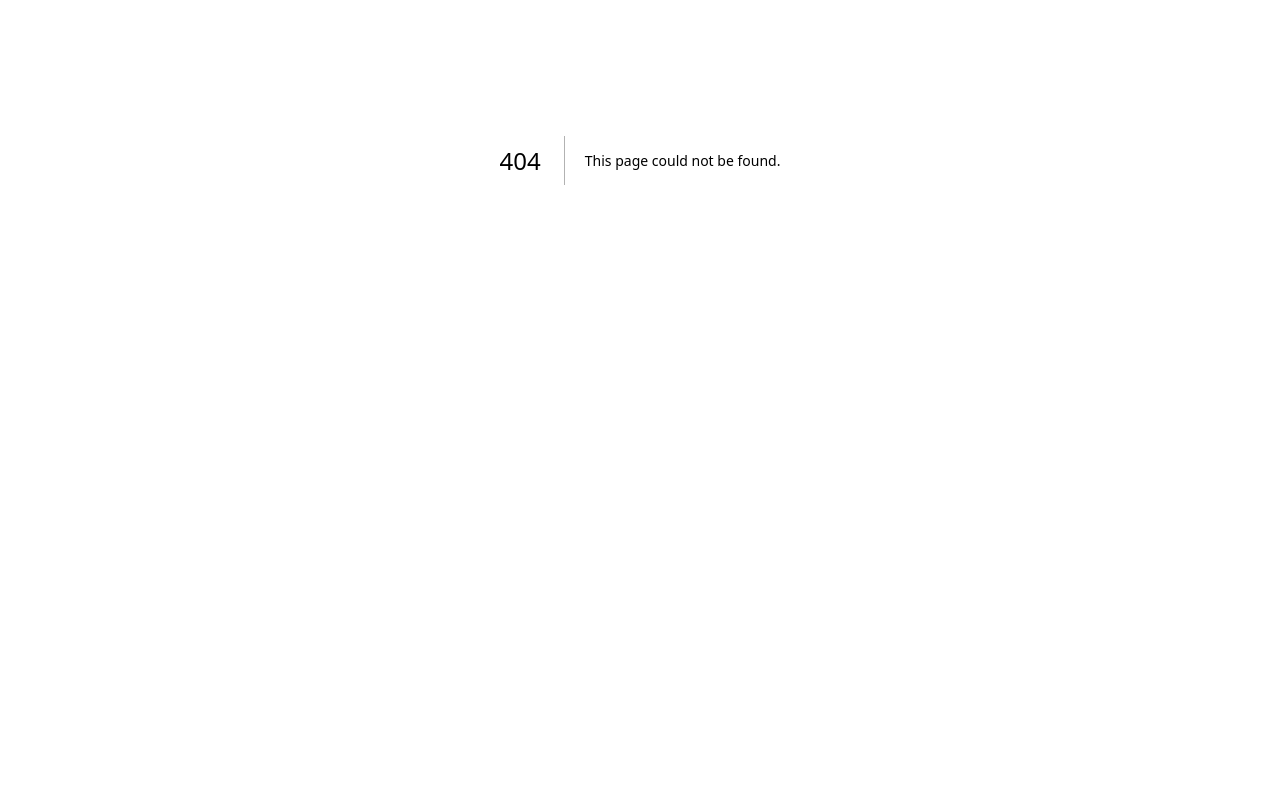
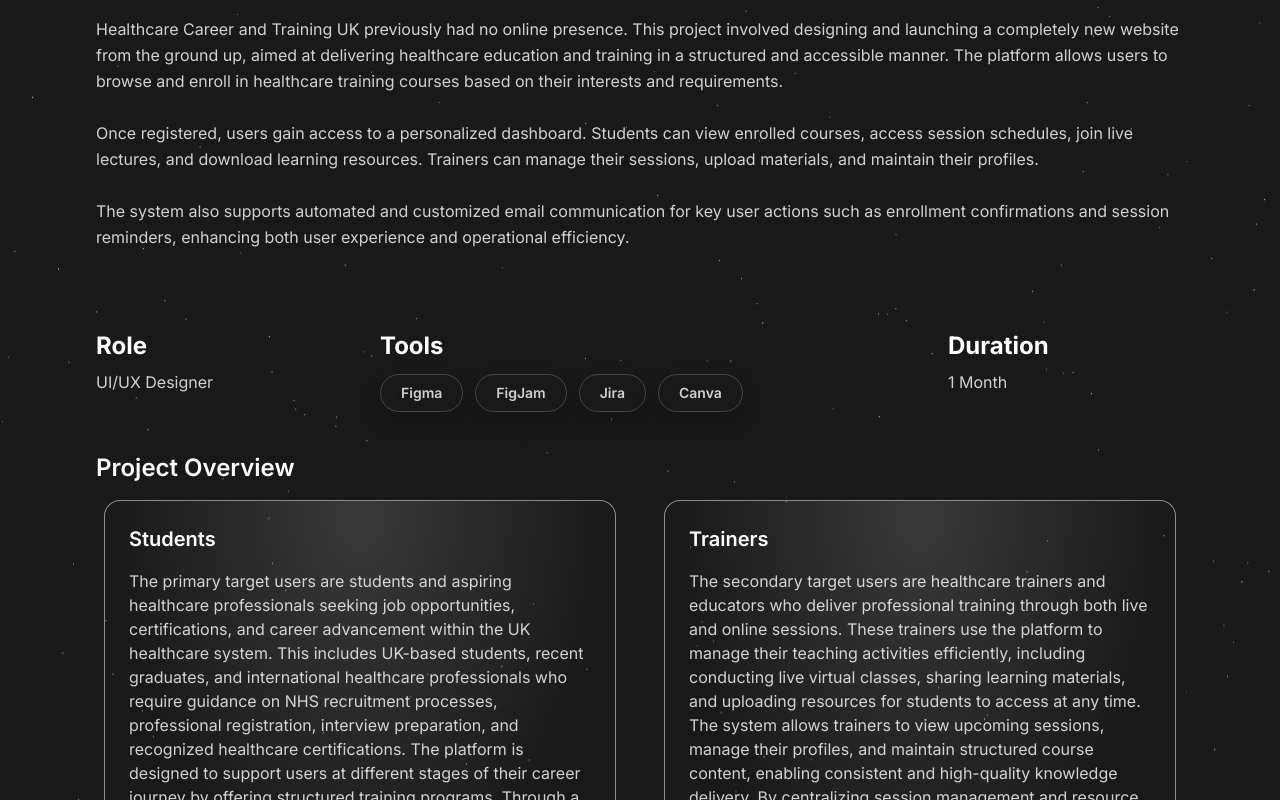
Before and after one commit to shivam121q1/portfolio, a Next.js app: page /project/1 in a window 1280 px wide. Before the commit this address had no page. Shown: the part 240-1040 px from the top of the page. Before the commit the page ends 800 px from the top, so only its background shows below. Built offline with nearby package versions, Linux system fonts and the light colour scheme.

Commit message:
adding the project page

```diff
--- a/src/app/layout.tsx
+++ b/src/app/layout.tsx
@@ -1,15 +1,12 @@
 import type { Metadata } from "next";
-import { Geist, Geist_Mono } from "next/font/google";
+import { Geist, Geist_Mono, Inter } from "next/font/google";
 import "./globals.css";
 import CursorBubbles from "@/components/Effect/CursorBubbles";
-const geistSans = Geist({
-  variable: "--font-geist-sans",
+import { StarsBackground } from "@/components/UI-component/stars-background";
+import { Navbar } from "@/components/Navbar";
+const inter = Inter({
   subsets: ["latin"],
-});
-
-const geistMono = Geist_Mono({
-  variable: "--font-geist-mono",
-  subsets: ["latin"],
+  variable: "--font-inter",
 });
 
 export const metadata: Metadata = {
@@ -25,9 +22,18 @@ export default function RootLayout({
   return (
     <html lang="en">
       <body
-        className={`${geistSans.variable} ${geistMono.variable} antialiased`}
+        className={`${inter.className} antialiased`}
       >
-        {children}
+        <main className="relative flex flex-col min-h-screen bg-black/90 text-white">
+          {/* Background layer */}
+          <StarsBackground className="z-0 pointer-events-none" />
+          {/* <ShootingStars className="z-0 pointer-events-none" /> */}
+
+          {/* Navbar fixed at the top */}
+
+          {children}
+
+        </main>
         {/* <CursorBubbles
           color="#ffffff" // tweak color
           maxParticles={150} // trail density cap
--- /dev/null
+++ b/src/app/project/[projectId]/page.tsx
@@ -0,0 +1,111 @@
+"use client"
+import { ServiceCardNew } from "@/components/section/ServiceSection";
+import { targetUsers } from "@/constants/data";
+import React from "react";
+
+import image from "@/assets/Desktop - 2.png"
+import Image from "next/image";
+
+const page = () => {
+    return (
+        <div className="relative z-10">
+            <section className="max-w-6xl mx-auto px-6 md:px-8 py-16 lg:py-24">
+
+                {/* Heading */}
+                <h2 className="text-2xl md:text-5xl font-semibold text-center mb-16">
+                    Healthcare Career and Training UK
+                </h2>
+
+                {/* Project Overview */}
+                <div className=" text-center md:text-left mb-20">
+                    <h3 className="text-xl md:text-2xl font-semibold mb-4">
+                        Project Overview
+                    </h3>
+
+                    <p className="text-sm md:text-base leading-relaxed text-white/80">
+                        Healthcare Career and Training UK previously had no online presence.
+                        This project involved designing and launching a completely new website
+                        from the ground up, aimed at delivering healthcare education and training
+                        in a structured and accessible manner. The platform allows users to
+                        browse and enroll in healthcare training courses based on their interests
+                        and requirements.
+                        <br /><br />
+                        Once registered, users gain access to a personalized dashboard.
+                        Students can view enrolled courses, access session schedules, join live
+                        lectures, and download learning resources. Trainers can manage their
+                        sessions, upload materials, and maintain their profiles.
+                        <br /><br />
+                        The system also supports automated and customized email communication
+                        for key user actions such as enrollment confirmations and session
+                        reminders, enhancing both user experience and operational efficiency.
+                    </p>
+                </div>
+
+                {/* Info Row */}
+                <div className="grid grid-cols-1 md:grid-cols-4 gap-12 items-start">
+
+                    {/* Role */}
+                    <div className="text-center md:text-left">
+                        <p className="text-xl md:text-2xl font-bold mb-2">
+                            Role
+                        </p>
+                        <p className="text-sm md:text-base text-white/80 ">
+                            UI/UX Designer
+                        </p>
+                    </div>
+
+                    {/* Tools */}
+                    <div className="text-center md:text-left col-span-2">
+                        <p className="text-xl md:text-2xl font-bold mb-3 ">
+                            Tools
+                        </p>
+                        <div className="flex flex-wrap justify-center md:justify-start gap-3 ">
+                            {["Figma", "FigJam", "Jira", "Canva"].map((tool, index) => (
+                                <span
+                                    key={index}
+                                    className="inline-flex items-center justify-center
+                             border border-white/20 rounded-full
+                             px-3 py-1 md:px-5 md:py-2
+                             text-xs md:text-sm font-semibold
+                             backdrop-blur-md
+                             shadow-[0_10px_25px_rgba(0,0,0,0.25)] text-white/80 "
+                                >
+                                    {tool}
+                                </span>
+                            ))}
+                        </div>
+                    </div>
+
+                    {/* Duration */}
+                    <div className="text-center md:text-left">
+                        <p className="text-xl md:text-2xl font-bold mb-2 ">
+                            Duration
+                        </p>
+                        <p className="text-sm md:text-base text-white/80">
+                            1 Month
+                        </p>
+                    </div>
+
+                </div>
+
+                <div className="my-10 ">
+                    <h3 className="text-xl md:text-2xl font-semibold mb-4">
+                        Project Overview
+                    </h3>
+                    <div className="grid grid-cols-1 sm:grid-cols-2  gap-8 justify-items-center">
+
+                        {targetUsers.map((service, index) => (
+                            <ServiceCardNew key={index} service={service} index={index} />
+                        ))}
+                    </div>
+                </div>
+                <div>
+                    <Image src={image} alt="Project Image" className="w-full h-auto rounded-lg shadow-lg" />
+                </div>
+
+            </section>
+        </div>
+    );
+};
+
+export default page;
--- a/src/components/Effect/WavyText.tsx
+++ b/src/components/Effect/WavyText.tsx
@@ -12,11 +12,11 @@ export function WavyText({ text, as: Element = 'h2', className, ...props }: Wavy
   const letters = text.split('');
 
   return (
-    <Element className={cn("inline-flex", className)} {...props}>
+    <Element className={cn("inline-flex tracking-tight", className)} {...props}>
       {letters.map((letter, index) => (
         <span
           key={index}
-          className="transition-all duration-300 ease-in-out hover:transform hover:-translate-y-2 hover:scale-110 hover:-rotate-12"
+          className="transition-all -mr-0.5 duration-300 ease-in-out hover:transform hover:-translate-y-2 hover:scale-110 hover:-rotate-12"
           style={{ display: 'inline-block' }} // Necessary for transform to work correctly
         >
           {letter === ' ' ? '\u00A0' : letter}
--- a/src/components/section/ContactSection.tsx
+++ b/src/components/section/ContactSection.tsx
@@ -62,7 +62,7 @@ export function ContactSection({
         <div className="flex justify-center items-center ">
           <WavyText
             text="Get In Touch!"
-            className="text-5xl font-bold tracking-wide"
+            className="text-3xl md:text-5xl font-bold tracking-wide"
           ></WavyText>
         </div>
 
--- a/src/components/section/ExpertiseGrid.tsx
+++ b/src/components/section/ExpertiseGrid.tsx
@@ -60,7 +60,7 @@ export default function ExpertiseGrid() {
     return (
         <section className="relative">
             <div className="text-center mb-10">
-                <WavyText text="Expertise" className="text-5xl font-bold tracking-wide" />
+                <WavyText text="Expertise" className="text-3xl md:text-5xl font-bold tracking-wide" />
             </div>
 
             <div className="max-w-8xl mx-auto px-6">
--- a/src/components/section/Hero.tsx
+++ b/src/components/section/Hero.tsx
@@ -53,13 +53,13 @@ export function Hero() {
           <h1 className="text-3xl/tight sm:text-4xl/tight lg:text-5xl/tight font-semibold tracking-[-0.02em] text-white tracking-wide">
             Neeyti Khandelwal
           </h1>
-          <p className="mt-3 text-lg sm:text-4xl font-bold text-white tracking-wide">
+          <p className="mt-3 text-lg sm:text-3xl font-bold text-white tracking-wide">
             <AuroraText colors={["#ffffff", "#ffffff", "#ffffff"]}>
               UI/UX Designer
             </AuroraText>
           </p>
 
-          <p className="mt-4 text-sm sm:text-lg text-muted-foreground text-white">
+          <p className="mt-4 text-sm sm:text-lg text-white/80">
             Crafting intuitive experiences that solve real problems. As a UI/UX
             designer, I strive to build impactful and effortlessly simple
             solutions. My focus is on understanding user needs and translating
--- a/src/components/section/ServiceSection.tsx
+++ b/src/components/section/ServiceSection.tsx
@@ -21,7 +21,7 @@ interface ServiceCardProps {
   index: number;
 }
 
-function ServiceCardNew({ service, index }: ServiceCardProps) {
+export function ServiceCardNew({ service, index }: ServiceCardProps) {
   const Icon = service?.icon;
   return (
     <motion.div
@@ -29,7 +29,7 @@ function ServiceCardNew({ service, index }: ServiceCardProps) {
       whileTap={{ scale: 0.98 }}
       transition={{ type: "spring", stiffness: 200, damping: 15 }}
       className={clsx(
-        "relative w-full max-w-md p-5 md:p-6 rounded-xl md:rounded-2xl border overflow-hidden transition-all duration-500",
+        "relative w-full max-w-lg p-5 md:p-6 rounded-xl md:rounded-2xl border overflow-hidden transition-all duration-500",
 
       )}
       style={{
@@ -45,9 +45,14 @@ function ServiceCardNew({ service, index }: ServiceCardProps) {
         <div className="flex items-start justify-between gap-4 mb-4">
           <div className="flex items-center gap-3">
             {/* Icon */}
-            <div className="w-11 h-11 rounded-xl flex items-center justify-center bg-primary-foreground/10 text-gray-900 ">
-              {Icon ? <Icon className="size-6 text-white" /> : <span className="font-bold">{index + 1}</span>}
-            </div>
+            {
+              Icon && (
+                <div className="w-11 h-11 rounded-xl flex items-center justify-center bg-primary-foreground/10 text-gray-900 ">
+                  {Icon ? <Icon className="size-6 text-white" /> : <span className="font-bold">{index + 1}</span>}
+                </div>
+              )
+            }
+
 
             {/* Title */}
             <h3 className="text-lg md:text-xl font-semibold text-primary-foreground">
@@ -59,7 +64,7 @@ function ServiceCardNew({ service, index }: ServiceCardProps) {
         </div>
 
         {/* Desc */}
-        <p className="text-primary-foreground text-sm md:text-base">
+        <p className="text-white/80 text-sm md:text-base ">
           {service.description}
         </p>
       </div>
@@ -73,7 +78,7 @@ export default function ServicesSection() {
   return (
     <section className="py-12 px-4">
       <div className="flex justify-center items-center mb-20 z-10 text-white">
-        <WavyText text="Services" className="text-5xl font-bold tracking-wide" />
+        <WavyText text="Services" className="text-3xl md:text-5xl font-bold tracking-wide" />
       </div>
 
       <div className="grid grid-cols-1 sm:grid-cols-2 lg:grid-cols-3 gap-8 justify-items-center">
--- a/src/constants/data.ts
+++ b/src/constants/data.ts
@@ -2,6 +2,7 @@
 
 import projectImage from "@/assets/projectImages/ProjectImage.jpeg"
 import { StaticImageData } from "next/image";
+import { GraduationCap, Stethoscope } from "lucide-react";
 import hcatImage from "@/assets/projectImages/Hcat.jpeg"
 import SachImage from "@/assets/projectImages/Sach.jpeg"
 import ratein from "@/assets/projectImages/ratein.jpeg"
@@ -156,3 +157,26 @@ export const services = [
     color: "#3b82f6",
   },
 ];
+
+
+
+export const targetUsers = [
+  {
+    // icon: GraduationCap,
+    title: "Students",
+
+    description:
+      "The primary target users are students and aspiring healthcare professionals seeking job opportunities, certifications, and career advancement within the UK healthcare system. This includes UK-based students, recent graduates, and international healthcare professionals who require guidance on NHS recruitment processes, professional registration, interview preparation, and recognized healthcare certifications. The platform is designed to support users at different stages of their career journey by offering structured training programs. Through a personalized dashboard, students can access enrolled courses, view session schedules, join live online lectures, download learning resources, ensuring a seamless and supportive learning experience.",
+
+    color: "#22c55e",
+  },
+  {
+    // icon: Stethoscope,
+    title: "Trainers",
+
+    description:
+      "The secondary target users are healthcare trainers and educators who deliver professional training through both live and online sessions. These trainers use the platform to manage their teaching activities efficiently, including conducting live virtual classes, sharing learning materials, and uploading resources for students to access at any time. The system allows trainers to view upcoming sessions, manage their profiles, and maintain structured course content, enabling consistent and high-quality knowledge delivery. By centralizing session management and resource sharing, the platform supports trainers in engaging learners effectively while maintaining flexibility across online and live training formats.",
+
+    color: "#3b82f6",
+  },
+];
```
Also changed, not shown: src/app/page.tsx (+3 -7 lines), src/components/UI-component/ViewButton.tsx (added, +39 -0 lines), src/components/section/EducationExperienceTimeline.tsx (+4 -4 lines), src/components/section/Project.tsx (+46 -22 lines), src/assets/Desktop - 2.png (added).
